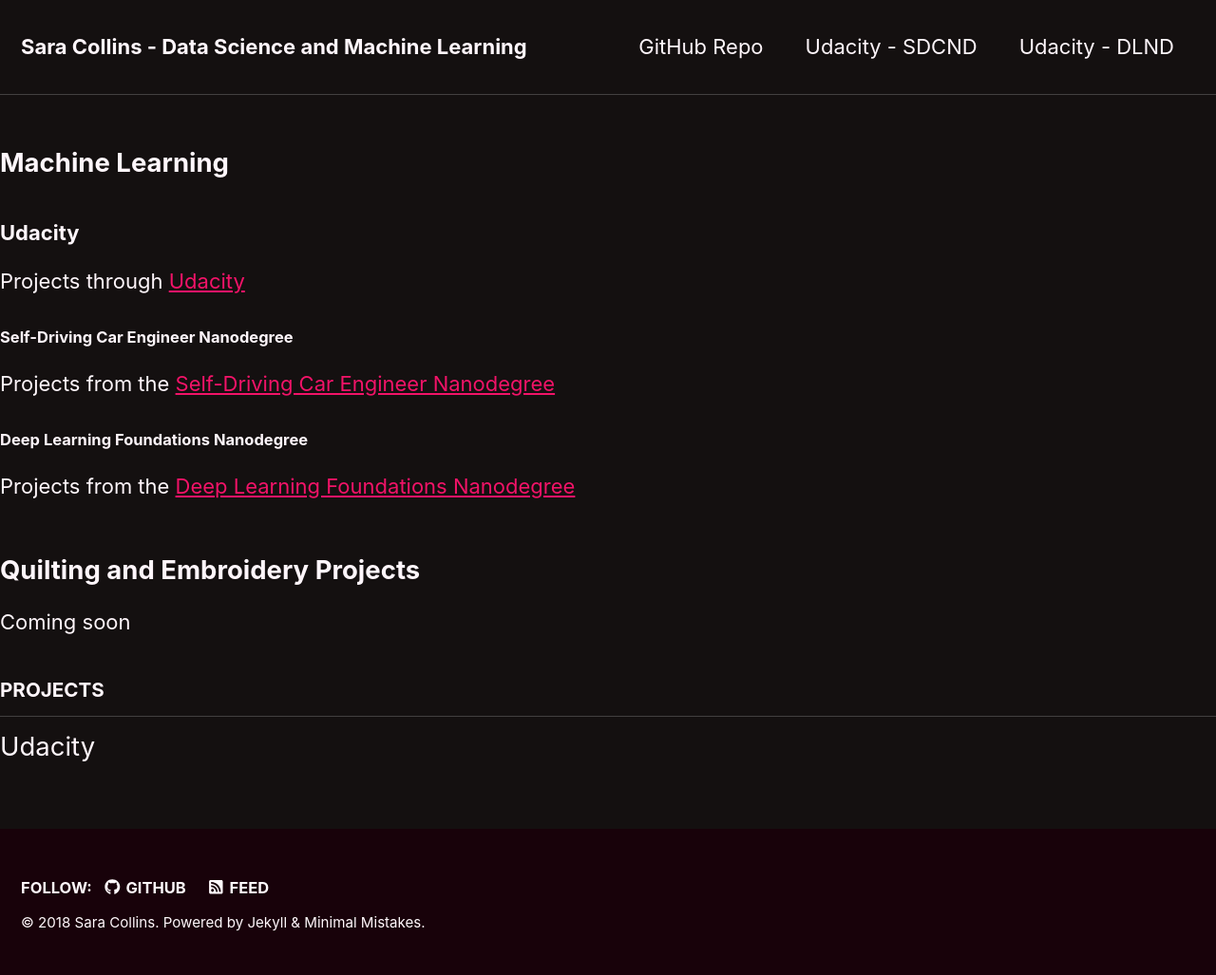
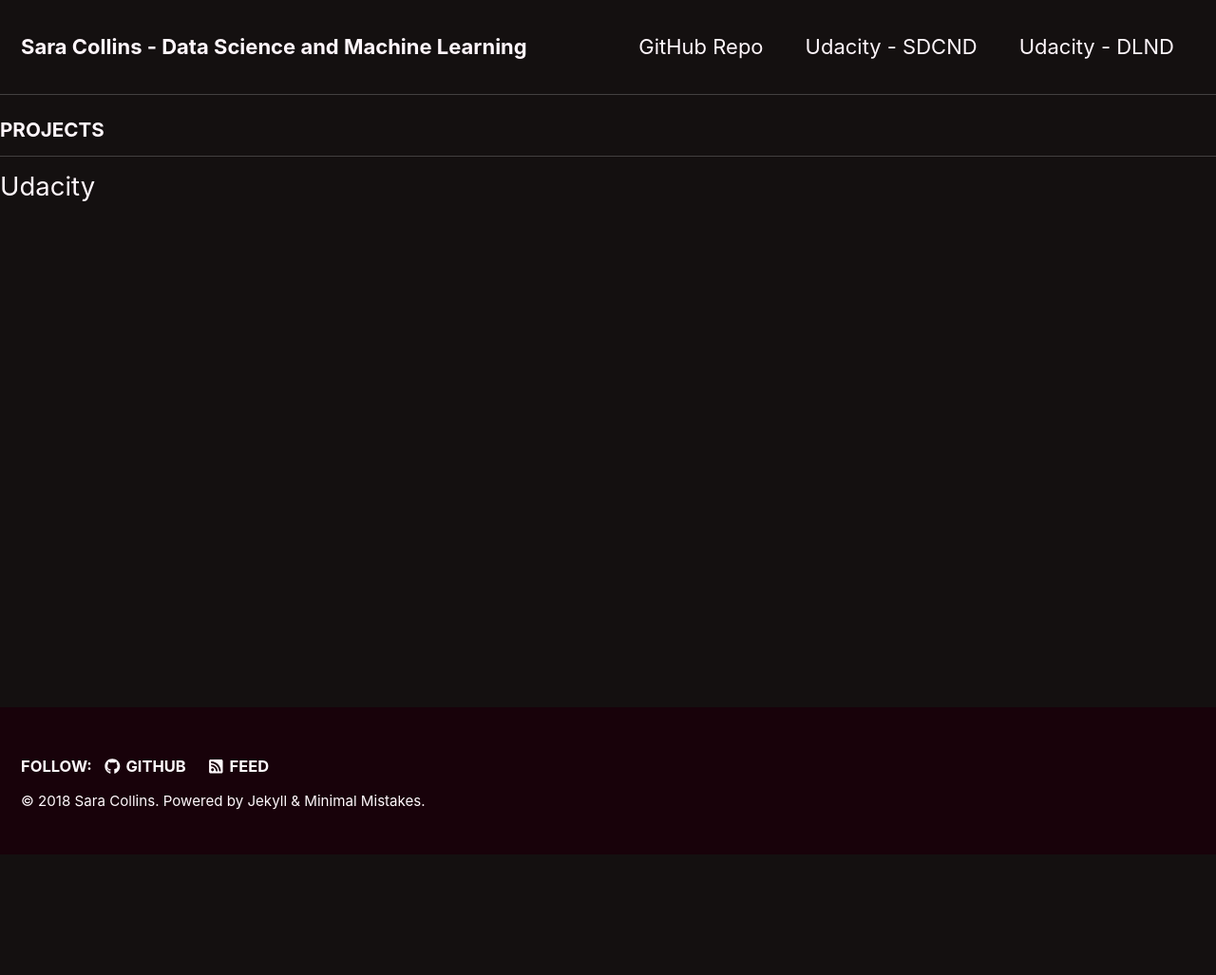
Before and after one commit to scollins83/scollins83.github.io, a Jekyll site: the page built from _pages/project_toc.md, in a window 1280 px wide. Shown: the whole page at 95% size. Built offline with Jekyll 4.4.1, drawn with Linux system fonts in a browser that asks for light colours; nearby versions of some CDN libraries; our own code applies the rules of GitHub Pages for plain Markdown files; after the commit the page ends 900 px from its top, so only the background shows below that.

Commit message:
Updating toc.

```diff
--- a/_pages/project_toc.md
+++ b/_pages/project_toc.md
@@ -2,20 +2,5 @@
 title: "Projects"
 permalink: /projects/
 ---
-{% include toc %}
-## Machine Learning
-
-### Udacity
-Projects through [Udacity](https://www.udacity.com)
-
-#### Self-Driving Car Engineer Nanodegree
-Projects from the [Self-Driving Car Engineer Nanodegree](/sdcnd/)
-
-#### Deep Learning Foundations Nanodegree
-Projects from the [Deep Learning Foundations Nanodegree](/deeplearningnd/)
-
-
-## Quilting and Embroidery Projects
-Coming soon
 
 {% include nav_list nav="projects" %}
```
